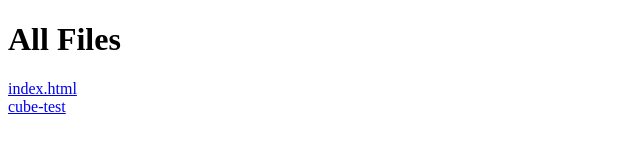
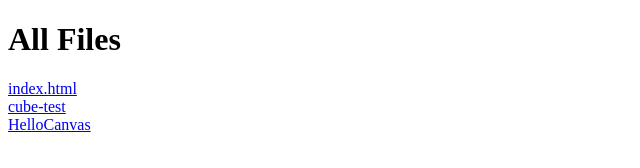
Before and after one commit to tdushinwa/WebGL_test, a plain HTML site: page index.html in a window 1280 px wide. Shown: the whole page, without its empty margins (0-640 px from the left). Drawn offline with Linux system fonts and the light colour scheme.

Commit message:
add in index

```diff
--- a/index.html
+++ b/index.html
@@ -7,6 +7,7 @@
     <body>
         <h1>All Files</h1>
         <a href='index.html'>index.html</a><br>
-        <a href='cube-test/cube-test.html'>cube-test</a>
+        <a href='cube-test/cube-test.html'>cube-test</a><br>
+        <a href="HelloCanvas/hello.html">HelloCanvas</a>
     </body>
 </html>
```
